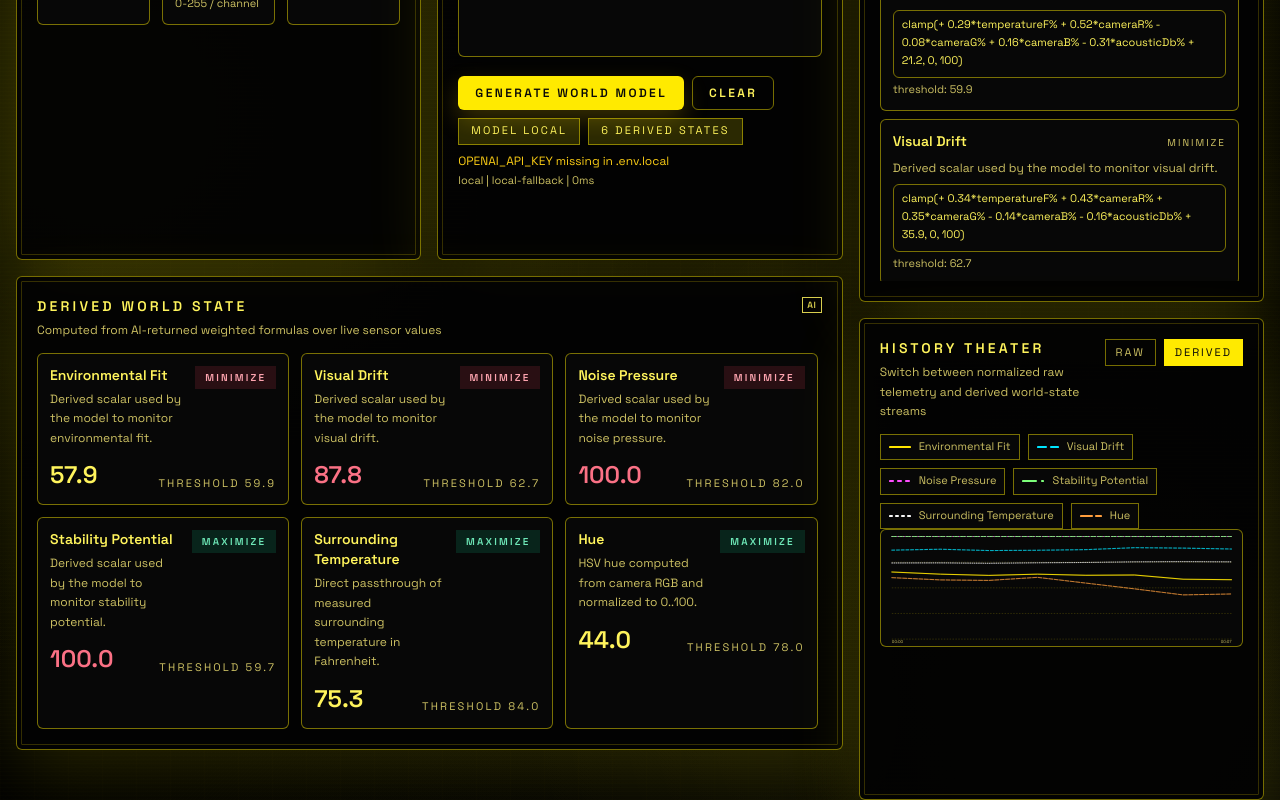
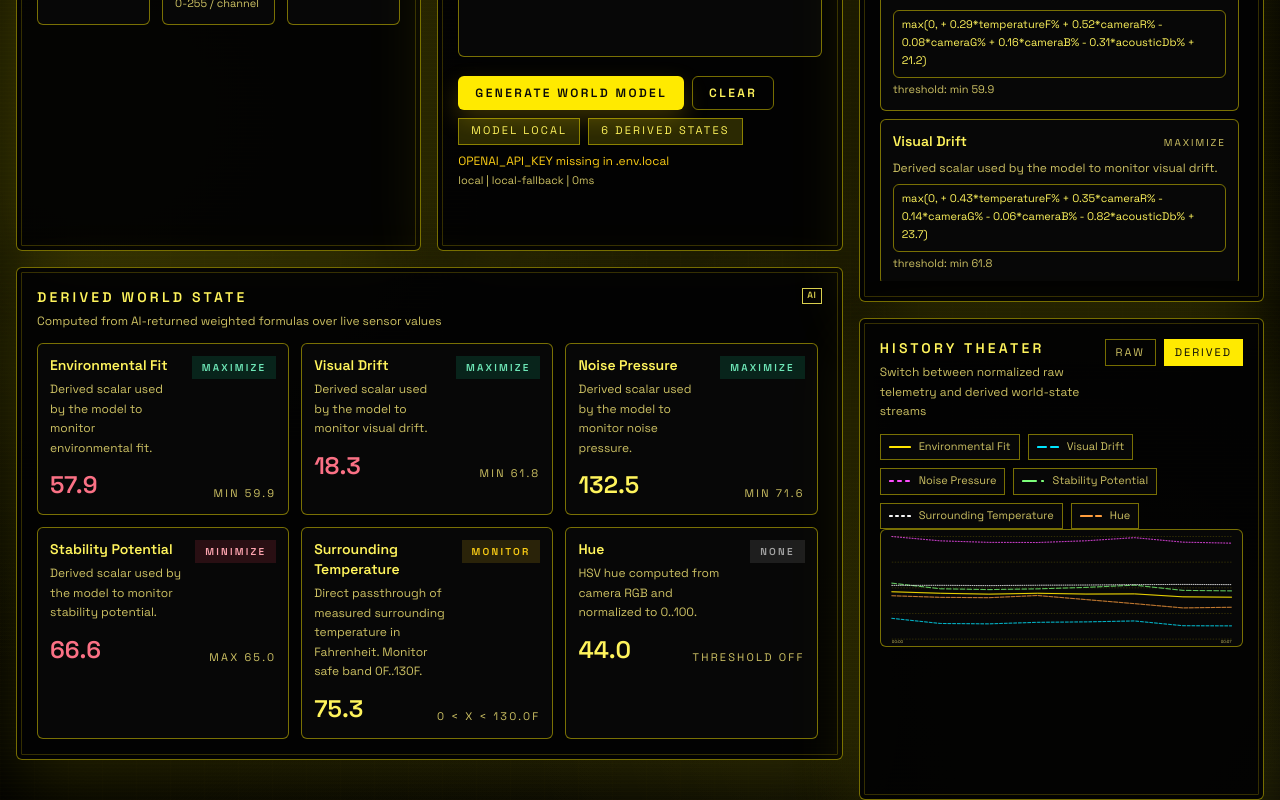
Before and after one commit to SeuperHakkerJa/baby-dashboard, a Next.js app: page / in a window 1280 px wide. Both pictures are taken after typing "Sample" into the empty fields and a click on the button "GENERATE WORLD MODEL". Built offline with nearby package versions, Linux system fonts and the light colour scheme.

Commit message:
save the monitor layout

```diff
--- a/Life3Dashboard.tsx
+++ b/Life3Dashboard.tsx
@@ -18,7 +18,7 @@ import {
 } from "./lib/dashboard/pipeline";
 import { SENSOR_INPUT_SCHEMA } from "./lib/dashboard/schema";
 import { THEMES } from "./lib/dashboard/themes";
-import type { SensorInput, ThemeName, WorldModelResponse, WorldModelSpec } from "./lib/dashboard/types";
+import type { DerivedObjective, SensorInput, ThemeName, WorldModelResponse, WorldModelSpec } from "./lib/dashboard/types";
 
 type TheaterMode = "raw" | "derived";
 
@@ -204,13 +204,38 @@ function DerivedCard({
 }: {
   label: string;
   description: string;
-  objective: "maximize" | "minimize";
+  objective: DerivedObjective;
   value: number;
   threshold: number;
   themeName: ThemeName;
 }) {
   const theme = THEMES[themeName];
-  const aboveThreshold = value > threshold;
+  const isThresholdBreached =
+    objective === "maximize"
+      ? value < threshold
+      : objective === "minimize"
+        ? value > threshold
+        : objective === "monitor"
+          ? value <= 0 || value >= threshold
+          : false;
+  const thresholdText =
+    objective === "maximize"
+      ? `min ${threshold.toFixed(1)}`
+      : objective === "minimize"
+        ? `max ${threshold.toFixed(1)}`
+        : objective === "monitor"
+          ? `0 < x < ${threshold.toFixed(1)}f`
+          : "threshold off";
+  const objectiveColor =
+    objective === "maximize" ? "#6ee7b7" : objective === "minimize" ? "#fda4af" : objective === "monitor" ? "#facc15" : "#a3a3a3";
+  const objectiveBg =
+    objective === "maximize"
+      ? "rgba(16,185,129,0.16)"
+      : objective === "minimize"
+        ? "rgba(244,63,94,0.14)"
+        : objective === "monitor"
+          ? "rgba(250,204,21,0.14)"
+          : "rgba(163,163,163,0.15)";
   const shellClass = isClassifiedTheme(themeName) ? "rounded-md border p-3" : "rounded-md border p-3";
 
   return (
@@ -225,19 +250,19 @@ function DerivedCard({
         <div
           className="rounded-sm px-2.5 py-1 text-[10px] font-semibold uppercase tracking-[0.22em]"
           style={{
-            color: objective === "maximize" ? "#6ee7b7" : "#fda4af",
-            background: objective === "maximize" ? "rgba(16,185,129,0.16)" : "rgba(244,63,94,0.14)",
+            color: objectiveColor,
+            background: objectiveBg,
           }}
         >
           {objective}
         </div>
       </div>
       <div className="mt-3 flex items-end justify-between gap-3">
-        <div className="text-2xl font-semibold" style={{ color: aboveThreshold ? "#fb7185" : theme.text }}>
+        <div className="text-2xl font-semibold" style={{ color: isThresholdBreached ? "#fb7185" : theme.text }}>
           {value.toFixed(1)}
         </div>
         <div className="text-[11px] uppercase tracking-[0.2em]" style={{ color: theme.muted }}>
-          threshold {threshold.toFixed(1)}
+          {thresholdText}
         </div>
       </div>
     </div>
@@ -281,8 +306,13 @@ function SimpleLineChart({
     );
   }
 
+  const yMax = Math.max(
+    100,
+    ...data.flatMap((row) => series.map((item) => Math.max(0, safeNumber(row[item.key]))))
+  );
+
   const y = (value: number) => {
-    const normalized = clamp(value, 0, 100) / 100;
+    const normalized = clamp(value, 0, yMax) / yMax;
     return padY + (1 - normalized) * innerH;
   };
 
@@ -301,9 +331,10 @@ function SimpleLineChart({
 
   return (
     <svg className="h-full w-full rounded-md border" style={{ borderColor: theme.border, background: theme.subpanel }} viewBox={`0 0 ${width} ${height}`} preserveAspectRatio="none">
-      {[0, 25, 50, 75, 100].map((level) => (
-        <line key={level} x1={padX} x2={width - padX} y1={y(level)} y2={y(level)} stroke={theme.border} strokeDasharray="4 4" strokeWidth="1" />
-      ))}
+      {[0, 0.25, 0.5, 0.75, 1].map((ratio) => {
+        const level = yMax * ratio;
+        return <line key={level} x1={padX} x2={width - padX} y1={y(level)} y2={y(level)} stroke={theme.border} strokeDasharray="4 4" strokeWidth="1" />;
+      })}
       {series.map((item) => (
         <g key={item.key}>
           <polyline
@@ -752,7 +783,14 @@ export default function Life3Dashboard() {
                       {formulaText(definition)}
                     </div>
                     <div className="mt-1 text-[11px]" style={{ color: theme.muted }}>
-                      threshold: {definition.threshold.toFixed(1)}
+                      threshold:{" "}
+                      {definition.objective === "maximize"
+                        ? `min ${definition.threshold.toFixed(1)}`
+                        : definition.objective === "minimize"
+                          ? `max ${definition.threshold.toFixed(1)}`
+                          : definition.objective === "monitor"
+                            ? `0 < x < ${definition.threshold.toFixed(1)}F`
+                          : "off"}
                     </div>
                   </div>
                 ))}
--- a/lib/dashboard/decision.ts
+++ b/lib/dashboard/decision.ts
@@ -29,13 +29,15 @@ const READINESS_LIMIT = 73;
 const MODEL_CAPABILITY_LIMIT = 60;
 const FORECAST_LIMIT = 8;
 
-function objectiveScore(value: number, objective: "maximize" | "minimize") {
-  return objective === "maximize" ? value : 100 - value;
+function objectiveScore(item: DerivedSnapshot) {
+  if (item.objective === "maximize") return item.value;
+  if (item.objective === "minimize") return 100 - item.value;
+  return 50;
 }
 
 export function aggregateScore(snapshot: DerivedSnapshot[]) {
   if (snapshot.length === 0) return 0;
-  const total = snapshot.reduce((sum, item) => sum + objectiveScore(item.value, item.objective), 0);
+  const total = snapshot.reduce((sum, item) => sum + objectiveScore(item), 0);
   return clamp(total / snapshot.length);
 }
 
--- a/lib/dashboard/pipeline.ts
+++ b/lib/dashboard/pipeline.ts
@@ -1,5 +1,5 @@
 import { SENSOR_INPUT_SCHEMA } from "./schema";
-import type { DerivedDefinition, SensorInput, SensorKey, WorldModelSpec } from "./types";
+import type { DerivedDefinition, DerivedObjective, SensorInput, SensorKey, WorldModelSpec } from "./types";
 
 const SENSOR_KEYS: SensorKey[] = ["temperatureF", "cameraR", "cameraG", "cameraB", "acousticDb"];
 const HISTORY_LIMIT = 180;
@@ -24,7 +24,7 @@ export type DerivedSnapshot = {
   description: string;
   value: number;
   threshold: number;
-  objective: "maximize" | "minimize";
+  objective: DerivedObjective;
   formula: string;
 };
 
@@ -123,7 +123,7 @@ function weightedScore(sensors: SensorInput, definition: DerivedDefinition) {
     score += sensorPercent(key, sensors[key]) * definition.weights[key];
   }
 
-  return clamp(score);
+  return Math.max(score, 0);
 }
 
 function fixedDerivedValue(definitionId: string, sensors: SensorInput) {
@@ -157,7 +157,7 @@ export function formulaText(definition: DerivedDefinition) {
   }
 
   const bias = definition.bias >= 0 ? ` + ${definition.bias.toFixed(1)}` : ` - ${Math.abs(definition.bias).toFixed(1)}`;
-  return `clamp(${parts.join(" ")}${bias}, 0, 100)`;
+  return `max(0, ${parts.join(" ")}${bias})`;
 }
 
 export function computeDerivedSnapshot(definitions: DerivedDefinition[], sensors: SensorInput): DerivedSnapshot[] {
@@ -216,8 +216,8 @@ const FIXED_DERIVED_DEFINITIONS: DerivedDefinition[] = [
   {
     id: FIXED_SURROUNDING_TEMP_ID,
     label: "Surrounding Temperature",
-    description: "Direct passthrough of measured surrounding temperature in Fahrenheit.",
-    objective: "maximize",
+    description: "Direct passthrough of measured surrounding temperature in Fahrenheit. Monitor safe band 0F..130F.",
+    objective: "monitor",
     weights: {
       temperatureF: 0,
       cameraR: 0,
@@ -226,13 +226,13 @@ const FIXED_DERIVED_DEFINITIONS: DerivedDefinition[] = [
       acousticDb: 0,
     },
     bias: 0,
-    threshold: 84,
+    threshold: 130,
   },
   {
     id: FIXED_HUE_ID,
     label: "Hue",
     description: "HSV hue computed from camera RGB and normalized to 0..100.",
-    objective: "maximize",
+    objective: "none",
     weights: {
       temperatureF: 0,
       cameraR: 0,
@@ -274,7 +274,7 @@ export function buildLocalWorldModel(prompt: string): WorldModelSpec {
       weights,
       bias: Number((18 + rnd() * 24).toFixed(1)),
       threshold: Number((56 + rnd() * 28).toFixed(1)),
-      objective: rnd() > 0.22 ? "maximize" : "minimize",
+      objective: rnd() > 0.82 ? "none" : rnd() > 0.24 ? "maximize" : "minimize",
     };
   });
 
@@ -327,7 +327,11 @@ export function sanitizeWorldModel(raw: unknown, prompt: string, fallback: World
       const thresholdRaw = Number(def.threshold ?? 70);
       const threshold = Number(clamp(Number.isFinite(thresholdRaw) ? thresholdRaw : 70, 0, 100).toFixed(1));
 
-      const objective = def.objective === "minimize" ? "minimize" : "maximize";
+      const objectiveRaw = typeof def.objective === "string" ? def.objective.toLowerCase() : "";
+      const objective: DerivedObjective =
+        objectiveRaw === "maximize" || objectiveRaw === "minimize" || objectiveRaw === "none" || objectiveRaw === "monitor"
+          ? objectiveRaw
+          : "none";
 
       return {
         id: safeId(String(def.id ?? def.label ?? `state_${index + 1}`), index),
--- a/lib/dashboard/types.ts
+++ b/lib/dashboard/types.ts
@@ -114,6 +114,7 @@ export type ThemeTokens = {
 };
 
 export type SensorKey = keyof SensorInput;
+export type DerivedObjective = "maximize" | "minimize" | "none" | "monitor";
 
 export type DerivedDefinition = {
   id: string;
@@ -122,7 +123,7 @@ export type DerivedDefinition = {
   weights: Record<SensorKey, number>;
   bias: number;
   threshold: number;
-  objective: "maximize" | "minimize";
+  objective: DerivedObjective;
 };
 
 export type WorldModelSpec = {
--- a/lib/dashboard/world-model-prompt.ts
+++ b/lib/dashboard/world-model-prompt.ts
@@ -23,7 +23,7 @@ Return compact JSON only (no markdown):
       "id": string,
       "label": string,
       "description": string,
-      "objective": "maximize" | "minimize",
+      "objective": "maximize" | "minimize" | "none",
       "weights": {
         "temperatureF": number,
         "acousticDb": number,
@@ -42,6 +42,7 @@ Rules:
 - weights in [-1.5, 1.5]
 - bias in [0, 60]
 - threshold in [0, 100]
+- objective "none" means monitor-only (no directional optimization target)
 - concise labels/descriptions
 - valid JSON only; no extra keys`;
 
```
